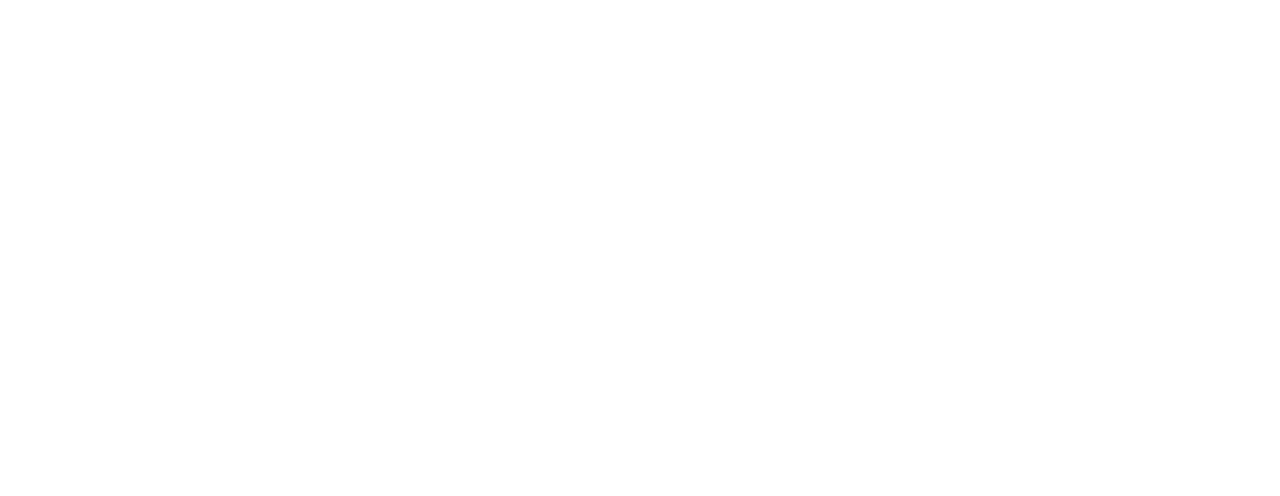
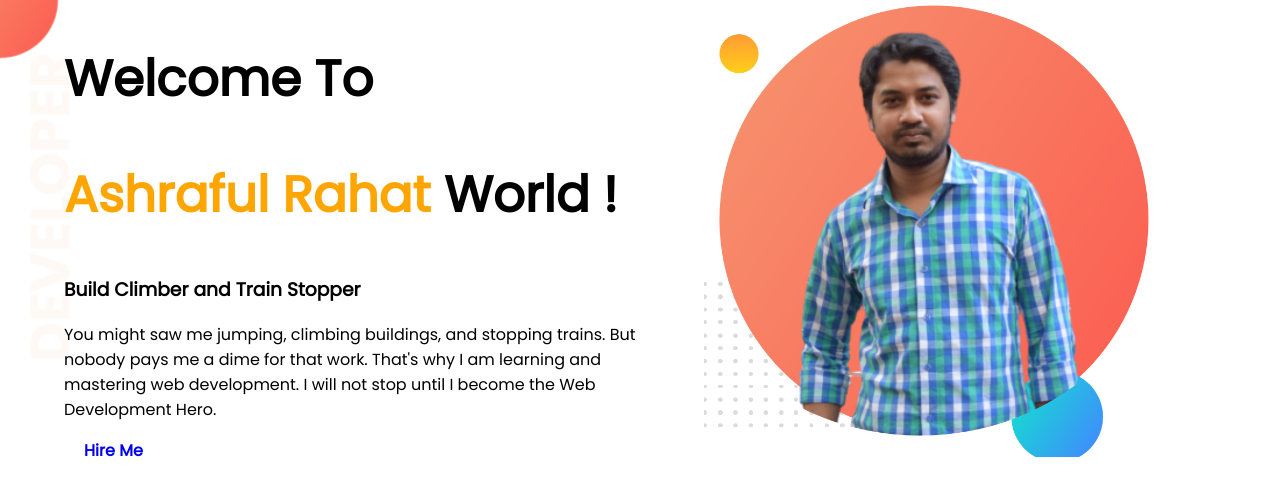
Before and after one commit to ashrafulrahat/developer-portfolio, a plain HTML site: page index.html in a window 1280 px wide. Drawn offline with Linux system fonts and the light colour scheme.

Commit message:
top banner added

```diff
--- a/index.html
+++ b/index.html
@@ -1,13 +1,35 @@
 <!DOCTYPE html>
 <html lang="en">
+
 <head>
     <meta charset="UTF-8">
     <meta http-equiv="X-UA-Compatible" content="IE=edge">
     <meta name="viewport" content="width=device-width, initial-scale=1.0">
     <title>Ashraful Portfolio</title>
+    <link rel="preconnect" href="https://fonts.googleapis.com">
+    <link rel="preconnect" href="https://fonts.gstatic.com" crossorigin>
+    <link href="https://fonts.googleapis.com/css2?family=Poppins&display=swap" rel="stylesheet">
     <link rel="stylesheet" href="style.css">
 </head>
+
 <body>
+    <section class="top-banner">
+        <div class="half-width">
+            <h1>Welcome To</h1>
+            <h1><span class="colour">Ashraful Rahat</span> World !</h1>
+            <h3>Build Climber and Train Stopper</h3>
+            <p>You might saw me jumping, climbing buildings, and stopping trains. But nobody pays me a dime for that
+                work.
+                That's why I am learning and mastering web development. I will not stop until I become the Web
+                Development
+                Hero.</p>
+            <a class="link-button" target="_blank" href="https://www.linkedin.com/company/programminghero/">Hire Me</a>
+        </div>
+        <div class="half-width">
+            <img src="images/ashraful.png" alt="">
+        </div>
+    </section>
 
 </body>
+
 </html>
--- a/style.css
+++ b/style.css
@@ -0,0 +1,32 @@
+body{
+    font-family: 'Poppins', sans-serif;
+    margin: 0;
+}
+h1{
+    font-size: 50px;
+}
+.colour{
+     color: orange;
+}
+section{
+    display: flex;
+}
+.half-width{
+        width: 50%;
+        padding-left: 5%;
+}
+.half-width img{
+        width: 80%;
+}
+.link-button{
+        text-decoration: none;
+        background-image: linear-gradient(lightSalmon tomato);
+        padding: 10px 20px;
+        font-weight: 700;
+        border-radius: 10px;
+}
+.top-banner{
+    background-image: url(images/top-banner.png);
+    background-repeat: no-repeat;
+
+}
```
Also changed, not shown: images/DSC_0534-removebg-preview.png (added), images/IMG_20201031_173047__01.jpg (added), images/a.jpg (added), images/ashraful.png (added), images/dream-bg.png (added), images/exp-bg.png (added), images/jhankar.png (added), images/jhankar2.png (added), images/my-bg.png (added), images/my-bg2.png (added), images/rsz_dsc_05345.jpg (added), images/top-banner.png (added), 2 other files.
